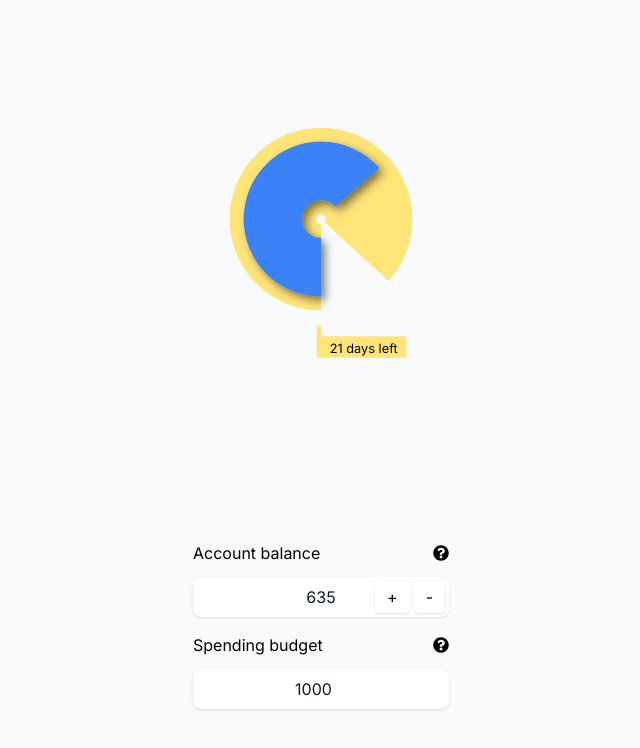
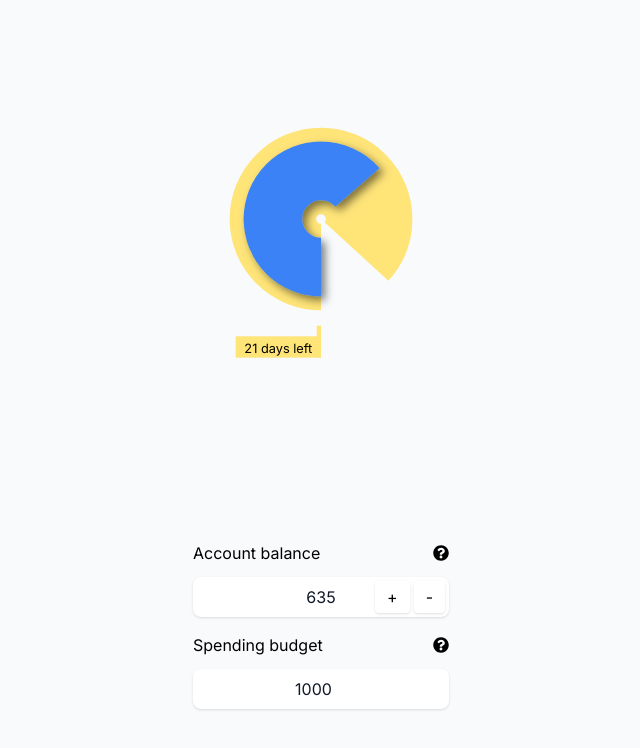
Before and after one commit to WendtOle/daily-spending-limit, a Next.js app: page / in a window 1280 px wide. Shown: the top 748 px of the page, without its empty margins (319-959 px from the left). Built offline with nearby package versions, Linux system fonts and the light colour scheme.

Commit message:
WIP - label to the left

```diff
--- a/app/components/ArcChart.tsx
+++ b/app/components/ArcChart.tsx
@@ -106,8 +106,8 @@ export const ArcChart = ({
 				/>
 			))}
 			<line x1="59" y1="110" x2="59" y2="125" stroke={backgroundColor} stroke-width="2" />
-			<rect x="60" y="115" width="40" height="10" fill={backgroundColor} />
-			<text x="80" y="121" text-anchor="middle" alignment-baseline="middle" font-size="6" fill="black">
+			<rect x="20" y="115" width="40" height="10" fill={backgroundColor} />
+			<text x="40" y="121" text-anchor="middle" alignment-baseline="middle" font-size="6" fill="black">
 				21 days left
 			</text>
 		</svg>
```
